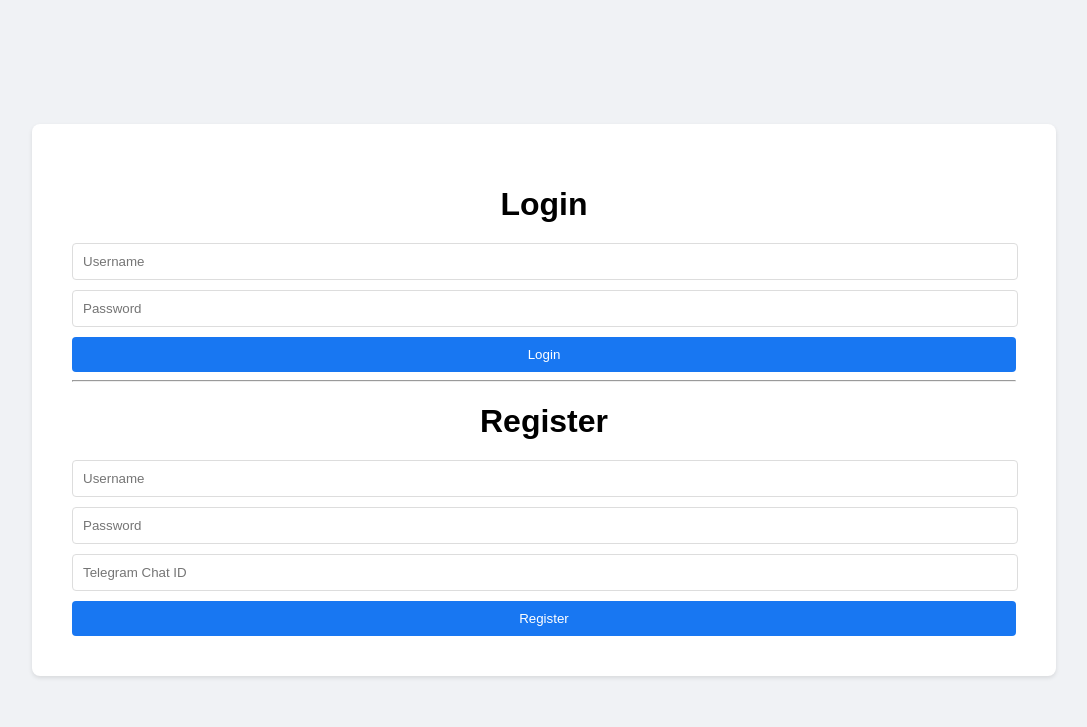
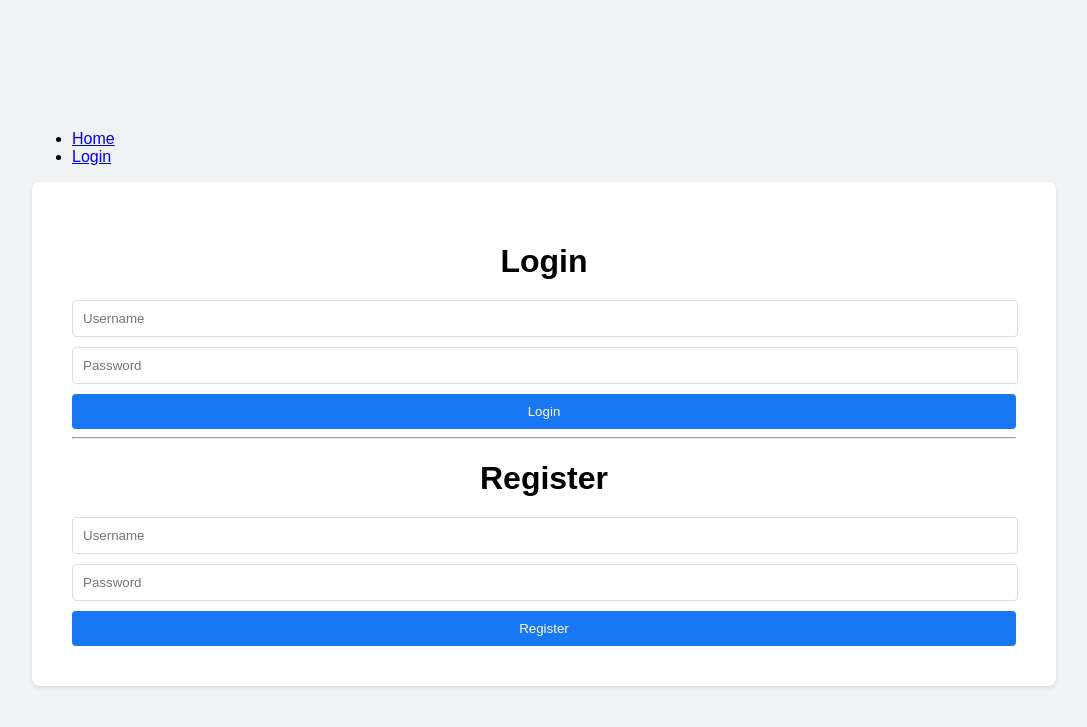
Before and after one commit to stuartmunn/pill-minder, a Flask app: page /login in a window 1280 px wide. Shown: the top 727 px of the page, without its empty margins (96-1183 px from the left). Run offline with Flask 3, Linux system fonts and the light colour scheme.

Commit message:
Added settings page / removed telegram

```diff
--- a/app.py
+++ b/app.py
@@ -1,12 +1,9 @@
-
 import os
 from flask import Flask, render_template, request, redirect, url_for, flash, jsonify
 from flask_sqlalchemy import SQLAlchemy
 from flask_login import LoginManager, UserMixin, login_user, login_required, logout_user, current_user
 from apscheduler.schedulers.background import BackgroundScheduler
 import requests
-import telegram
-from telegram.ext import Updater, CommandHandler, CallbackQueryHandler
 
 app = Flask(__name__)
 app.config['SECRET_KEY'] = os.environ.get('SECRET_KEY', 'a_secret_key')
@@ -18,14 +15,10 @@ login_manager = LoginManager()
 login_manager.init_app(app)
 login_manager.login_view = 'login'
 
-TELEGRAM_BOT_TOKEN = os.environ.get('TELEGRAM_BOT_TOKEN')
-bot = telegram.Bot(token=TELEGRAM_BOT_TOKEN)
-
 class User(UserMixin, db.Model):
     id = db.Column(db.Integer, primary_key=True)
     username = db.Column(db.String(100), unique=True)
     password = db.Column(db.String(100))
-    telegram_chat_id = db.Column(db.String(100))
 
 class Medication(db.Model):
     id = db.Column(db.Integer, primary_key=True)
@@ -56,8 +49,7 @@ def register():
     if request.method == 'POST':
         username = request.form['username']
         password = request.form['password']
-        telegram_chat_id = request.form['telegram_chat_id']
-        new_user = User(username=username, password=password, telegram_chat_id=telegram_chat_id)
+        new_user = User(username=username, password=password)
         db.session.add(new_user)
         db.session.commit()
         return redirect(url_for('login'))
@@ -104,6 +96,28 @@ def delete_medication(medication_id):
     db.session.commit()
     return redirect(url_for('index'))
 
+@app.route('/settings', methods=['GET', 'POST'])
+@login_required
+def settings():
+    if request.method == 'POST':
+        action = request.form.get('action')
+        if action == 'change_username':
+            new_username = request.form['username']
+            current_user.username = new_username
+            db.session.commit()
+            flash('Username changed successfully')
+        elif action == 'change_password':
+            new_password = request.form['password']
+            confirm_password = request.form['confirm_password']
+            if new_password == confirm_password:
+                current_user.password = new_password
+                db.session.commit()
+                flash('Password changed successfully')
+            else:
+                flash('Passwords do not match')
+        return redirect(url_for('settings'))
+    return render_template('settings.html')
+
 @app.route('/bnf_lookup')
 @login_required
 def bnf_lookup():
@@ -113,42 +127,10 @@ def bnf_lookup():
     # For now, we'll just return a link.
     return jsonify({'url': url})
 
-def send_telegram_notification(user_id, medication_id, medication_name):
-    print(f"Attempting to send notification for medication {medication_name} to user {user_id}")
-    user = User.query.get(user_id)
-    if user and user.telegram_chat_id:
-        try:
-            keyboard = [[telegram.InlineKeyboardButton("Mark as Taken", callback_data=f"taken_{medication_id}")]]
-            reply_markup = telegram.InlineKeyboardMarkup(keyboard)
-            bot.send_message(chat_id=user.telegram_chat_id, text=f"Time to take your {medication_name}", reply_markup=reply_markup)
-            print(f"Successfully sent notification for medication {medication_name} to user {user_id}")
-        except Exception as e:
-            print(f"Error sending Telegram notification: {e}")
-    else:
-        print(f"User {user_id} not found or has no telegram_chat_id")
-
 def schedule_medication(med):
     print(f"Scheduling notification for medication {med.name} at {med.time}")
     # This is a simplified scheduler. A real implementation would parse the time properly.
-    scheduler.add_job(send_telegram_notification, 'cron', hour=med.time.split(":")[0], minute=med.time.split(":")[1], args=[med.user_id, med.id, med.name])
-
-def telegram_callback_handler(update, context):
-    query = update.callback_query
-    query.answer()
-    data = query.data
-    if data.startswith("taken_"):
-        medication_id = int(data.split("_")[1])
-        with app.app_context():
-            medication = Medication.query.get(medication_id)
-            if medication:
-                medication.taken = True
-                db.session.commit()
-                query.edit_message_text(text=f"Medication {medication.name} marked as taken.")
-
-def start_command(update, context):
-    """Send a message when the command /start is issued."""
-    chat_id = update.effective_chat.id
-    update.message.reply_text(f'Welcome to Pill Minder! Your chat ID is: {chat_id}')
+    # scheduler.add_job(send_telegram_notification, 'cron', hour=med.time.split(":")[0], minute=med.time.split(":")[1], args=[med.user_id, med.id, med.name])
 
 if __name__ == '__main__':
     with app.app_context():
@@ -156,9 +138,4 @@ if __name__ == '__main__':
     scheduler = BackgroundScheduler(timezone="UTC")
     scheduler.start()
 
-    updater = Updater(TELEGRAM_BOT_TOKEN, use_context=True)
-    updater.dispatcher.add_handler(CommandHandler("start", start_command))
-    updater.dispatcher.add_handler(CallbackQueryHandler(telegram_callback_handler))
-    updater.start_polling()
-
     app.run(host='0.0.0.0', port=5000)
--- a/requirements.txt
+++ b/requirements.txt
@@ -4,4 +4,3 @@ Flask-Login==0.6.3
 pytz==2023.3
 APScheduler==3.6.3
 requests==2.31.0
-python-telegram-bot==13.7
--- a/templates/base.html
+++ b/templates/base.html
@@ -8,6 +8,26 @@
 </head>
 <body>
     <div class="container">
+        <nav>
+            <ul>
+                <li><a href="{{ url_for('index') }}">Home</a></li>
+                {% if current_user.is_authenticated %}
+                    <li><a href="{{ url_for('settings') }}">Settings</a></li>
+                    <li><a href="{{ url_for('logout') }}">Logout</a></li>
+                {% else %}
+                    <li><a href="{{ url_for('login') }}">Login</a></li>
+                {% endif %}
+            </ul>
+        </nav>
+        {% with messages = get_flashed_messages() %}
+            {% if messages %}
+                <ul class="flashes">
+                    {% for message in messages %}
+                        <li>{{ message }}</li>
+                    {% endfor %}
+                </ul>
+            {% endif %}
+        {% endwith %}
         {% block content %}{% endblock %}
     </div>
 </body>
--- a/templates/login.html
+++ b/templates/login.html
@@ -12,7 +12,6 @@
     <form method="POST" action="{{ url_for('register') }}">
         <input type="text" name="username" placeholder="Username" required>
         <input type="password" name="password" placeholder="Password" required>
-        <input type="text" name="telegram_chat_id" placeholder="Telegram Chat ID" required>
         <button type="submit">Register</button>
     </form>
 </div>
```
Also changed, not shown: templates/settings.html (added, +17 -0 lines), README.md, 1 other file.
